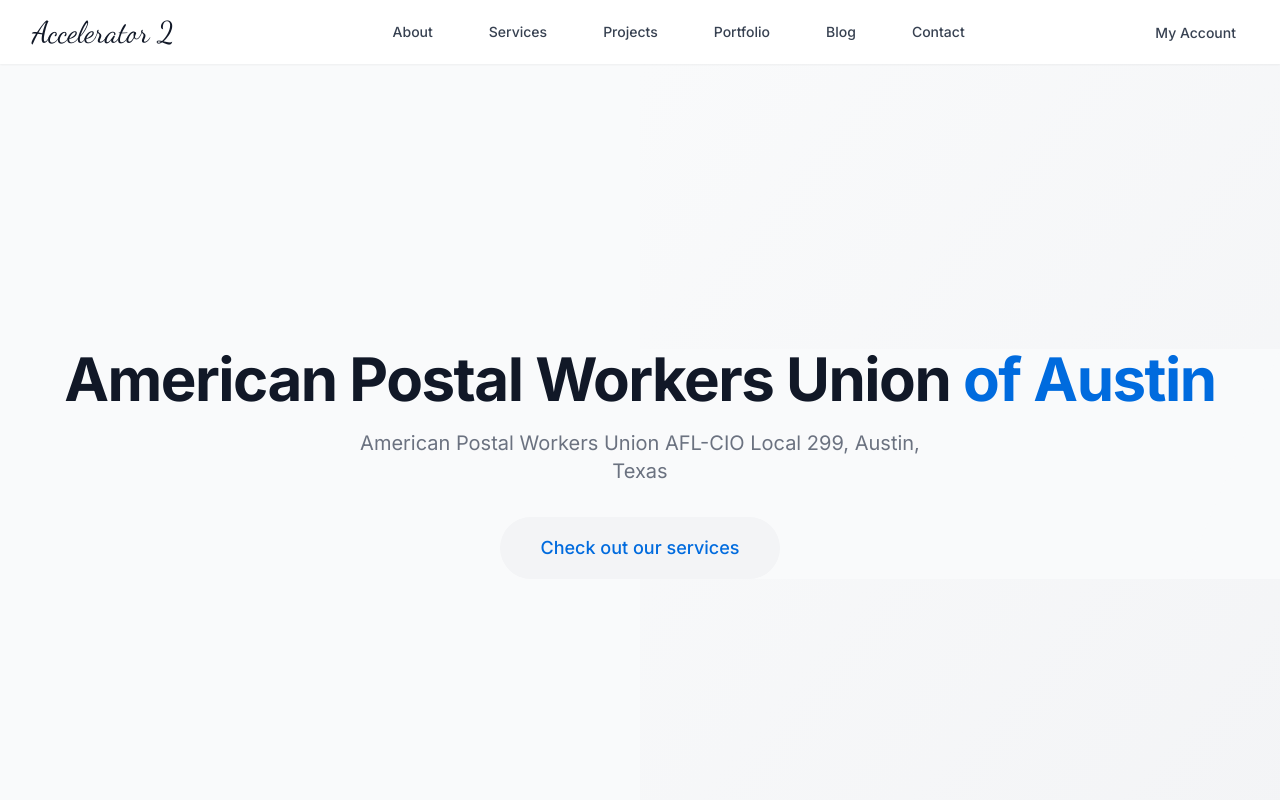
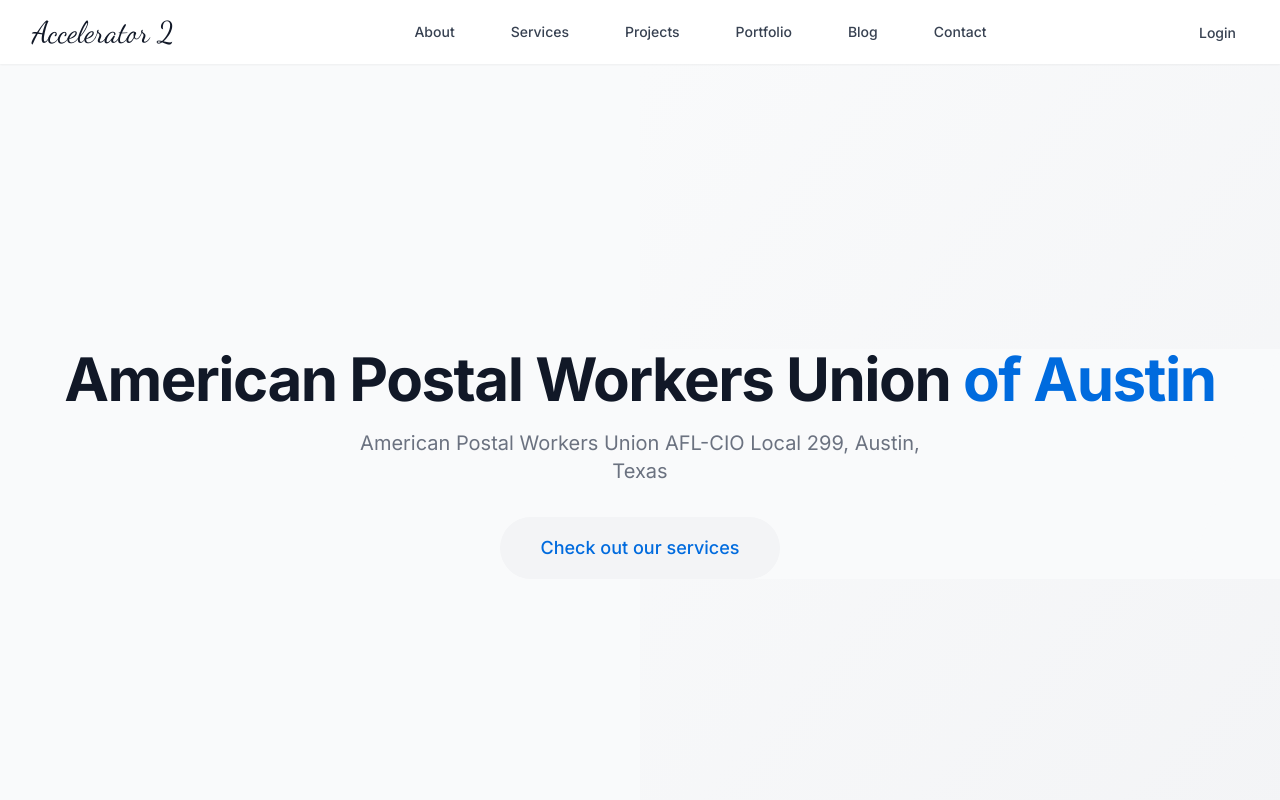
Before and after one commit to ZacharyWhittenton/Whittenton.me, an Angular app: page / in a window 1280 px wide. Shown: the top 800 px of the page. Built offline with nearby package versions, Linux system fonts and the light colour scheme.

Commit message:
Fix: Header Fixed to show login

```diff
--- a/src/app/shared/header/header.component.html
+++ b/src/app/shared/header/header.component.html
@@ -48,8 +48,8 @@
 
       <!-- Login -->
       <div class="hidden md:block">
-        <a href="#" class="text-gray-700 hover:text-lemonade-pink px-3 py-2 text-sm font-medium transition-colors">
-          My Account
+        <a href="login" class="text-gray-700 hover:text-lemonade-pink px-3 py-2 text-sm font-medium transition-colors">
+          Login
         </a>
       </div>
 
```
